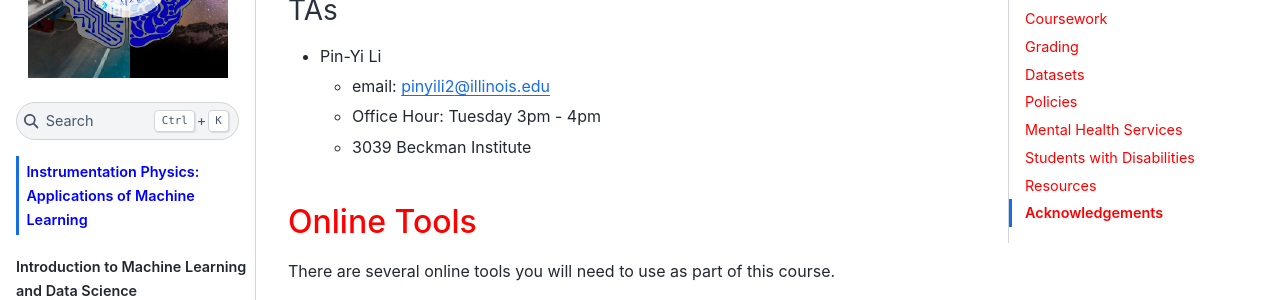
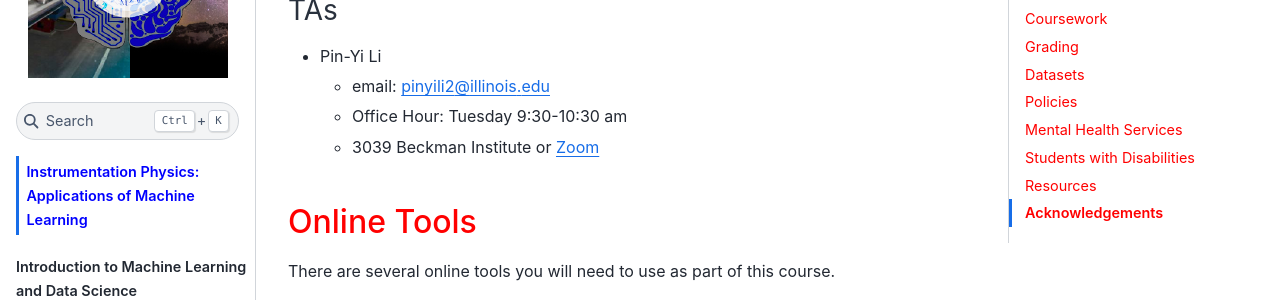
Before and after one commit to illinois-ipaml/MachineLearningForPhysics, a Jupyter Book: the page built from intro.md, in a window 1280 px wide and 900 px high, scrolled down 3137 px. Shown: the part 154-454 px from the top of the window. Built offline with Jupyter Book 1.0.4 settings and Sphinx 7.4.7 and the Sphinx Book theme 1.1.4, drawn with Linux system fonts in a browser that asks for light colours; pages that are not in the unit, such as notebooks, are missing from menus.

Commit message:
modify office hour

```diff
--- a/intro.md
+++ b/intro.md
@@ -58,8 +58,8 @@ A distinguishing feature of this course is its sharp focus on endeavors in the d
 ### TAs
 * Pin-Yi Li
   * email: pinyili2@illinois.edu
-  * Office Hour: Tuesday 3pm - 4pm
-  * 3039 Beckman Institute
+  * Office Hour: Tuesday 9:30-10:30 am
+  * 3039 Beckman Institute or [Zoom](https://illinois.zoom.us/j/87074619841?pwd=joAuQXA7INZtrem1duQAfsGsziZk64.1)
 
 ## <span style="color:Red">Online Tools</span>
 
```
